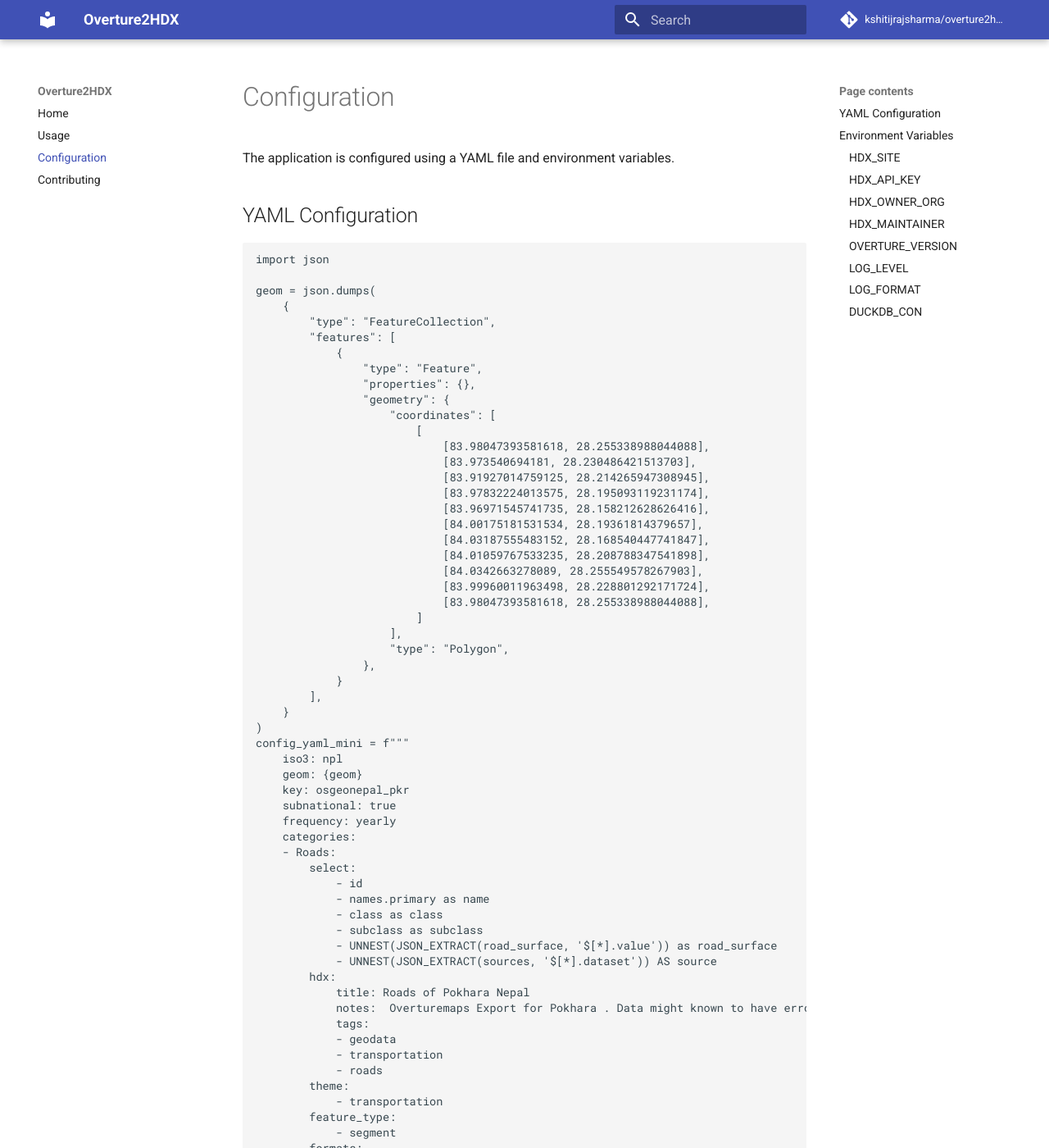
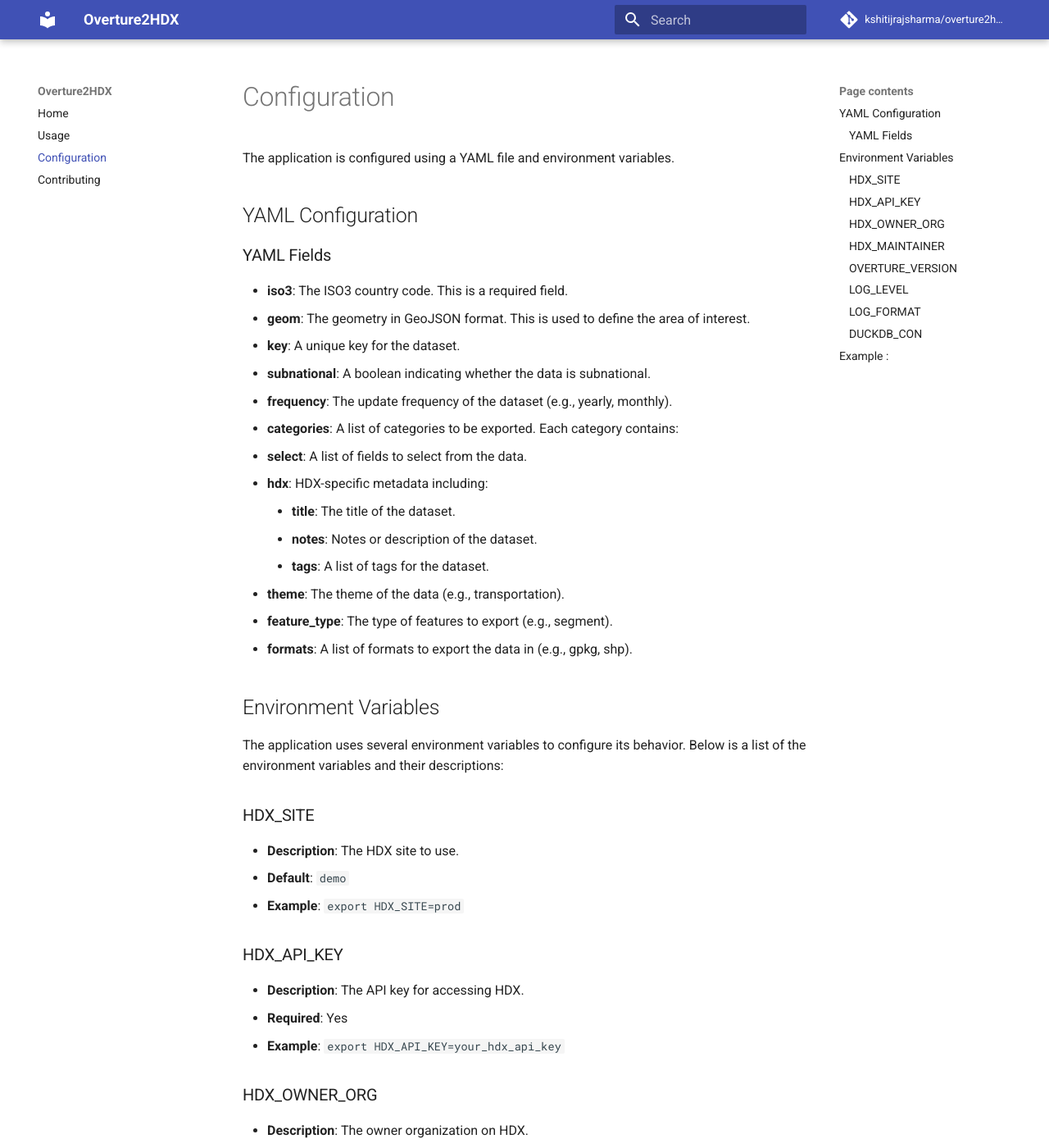
Before and after one commit to osgeonepal/overture2hdx, an MkDocs documentation site: the page built from docs/config.md, in a window 1280 px wide and 1400 px high. Shown: the whole window at 82% size. Built offline with MkDocs 1.6.1 and Material for MkDocs 9.7.7, drawn with Linux system fonts in a browser that asks for light colours; comment, search, counter and statistics services are not loaded; some of the changed text lies outside the part shown.

Commit message:
Update MkDocs workflow permissions and enhance configuration documentation

````diff
--- a/docs/config.md
+++ b/docs/config.md
@@ -3,6 +3,78 @@
 The application is configured using a YAML file and environment variables.
 
 ## YAML Configuration
+
+
+### YAML Fields
+
+- **iso3**: The ISO3 country code. This is a required field.
+- **geom**: The geometry in GeoJSON format. This is used to define the area of interest.
+- **key**: A unique key for the dataset.
+- **subnational**: A boolean indicating whether the data is subnational.
+- **frequency**: The update frequency of the dataset (e.g., yearly, monthly).
+- **categories**: A list of categories to be exported. Each category contains:
+  - **select**: A list of fields to select from the data.
+  - **hdx**: HDX-specific metadata including:
+    - **title**: The title of the dataset.
+    - **notes**: Notes or description of the dataset.
+    - **tags**: A list of tags for the dataset.
+  - **theme**: The theme of the data (e.g., transportation).
+  - **feature_type**: The type of features to export (e.g., segment).
+  - **formats**: A list of formats to export the data in (e.g., gpkg, shp).
+
+## Environment Variables
+
+The application uses several environment variables to configure its behavior. Below is a list of the environment variables and their descriptions:
+
+### HDX_SITE
+
+- **Description**: The HDX site to use.
+- **Default**: `demo`
+- **Example**: `export HDX_SITE=prod`
+
+### HDX_API_KEY
+
+- **Description**: The API key for accessing HDX.
+- **Required**: Yes
+- **Example**: `export HDX_API_KEY=your_hdx_api_key`
+
+### HDX_OWNER_ORG
+
+- **Description**: The owner organization on HDX.
+- **Required**: Yes
+- **Example**: `export HDX_OWNER_ORG=your_hdx_owner_org`
+
+### HDX_MAINTAINER
+
+- **Description**: The maintainer for the dataset on HDX.
+- **Required**: Yes
+- **Example**: `export HDX_MAINTAINER=your_hdx_maintainer`
+
+### OVERTURE_VERSION
+
+- **Description**: The release version of Overture data.
+- **Default**: `2024-09-18.0`
+- **Example**: `export OVERTURE_VERSION=2024-09-18.0`
+
+### LOG_LEVEL
+
+- **Description**: The logging level.
+- **Default**: `INFO`
+- **Example**: `export LOG_LEVEL=DEBUG`
+
+### LOG_FORMAT
+
+- **Description**: The logging format.
+- **Default**: `%(asctime)s - %(name)s - %(levelname)s - %(message)s`
+- **Example**: `export LOG_FORMAT="%(asctime)s - %(name)s - %(levelname)s - %(message)s"`
+
+### DUCKDB_CON
+
+- **Description**: The DuckDB connection string.
+- **Default**: `:memory:`
+- **Example**: `export DUCKDB_CON=your_duckdb_connection_string`
+
+## Example :
 
 ```python
 import json
@@ -91,55 +163,3 @@
     """
 
 ```
-
-## Environment Variables
-
-The application uses several environment variables to configure its behavior. Below is a list of the environment variables and their descriptions:
-
-### HDX_SITE
-
-- **Description**: The HDX site to use.
-- **Default**: `demo`
-- **Example**: `export HDX_SITE=prod`
-
-### HDX_API_KEY
-
-- **Description**: The API key for accessing HDX.
-- **Required**: Yes
-- **Example**: `export HDX_API_KEY=your_hdx_api_key`
-
-### HDX_OWNER_ORG
-
-- **Description**: The owner organization on HDX.
-- **Required**: Yes
-- **Example**: `export HDX_OWNER_ORG=your_hdx_owner_org`
-
-### HDX_MAINTAINER
-
-- **Description**: The maintainer for the dataset on HDX.
-- **Required**: Yes
-- **Example**: `export HDX_MAINTAINER=your_hdx_maintainer`
-
-### OVERTURE_VERSION
-
-- **Description**: The release version of Overture data.
-- **Default**: `2024-09-18.0`
-- **Example**: `export OVERTURE_VERSION=2024-09-18.0`
-
-### LOG_LEVEL
-
-- **Description**: The logging level.
-- **Default**: `INFO`
-- **Example**: `export LOG_LEVEL=DEBUG`
-
-### LOG_FORMAT
-
-- **Description**: The logging format.
-- **Default**: `%(asctime)s - %(name)s - %(levelname)s - %(message)s`
-- **Example**: `export LOG_FORMAT="%(asctime)s - %(name)s - %(levelname)s - %(message)s"`
-
-### DUCKDB_CON
-
-- **Description**: The DuckDB connection string.
-- **Default**: `:memory:`
-- **Example**: `export DUCKDB_CON=your_duckdb_connection_string`
````
Also changed, not shown: 1 other file.
